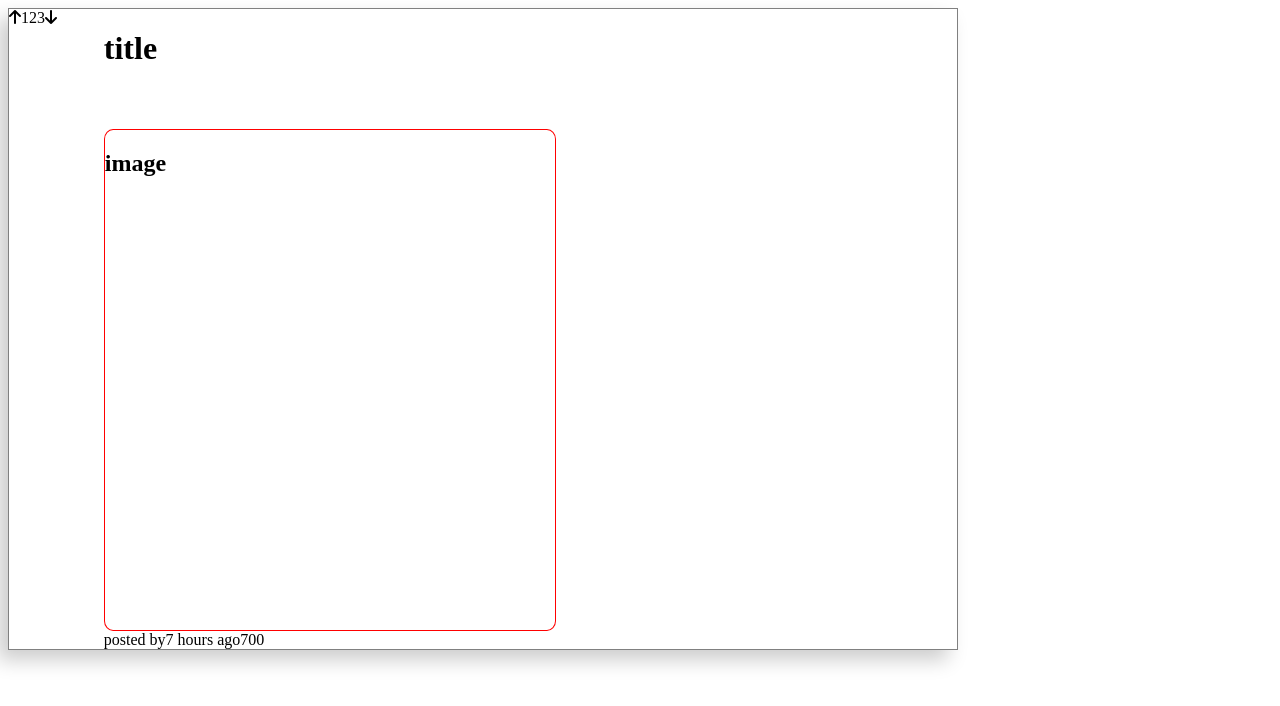
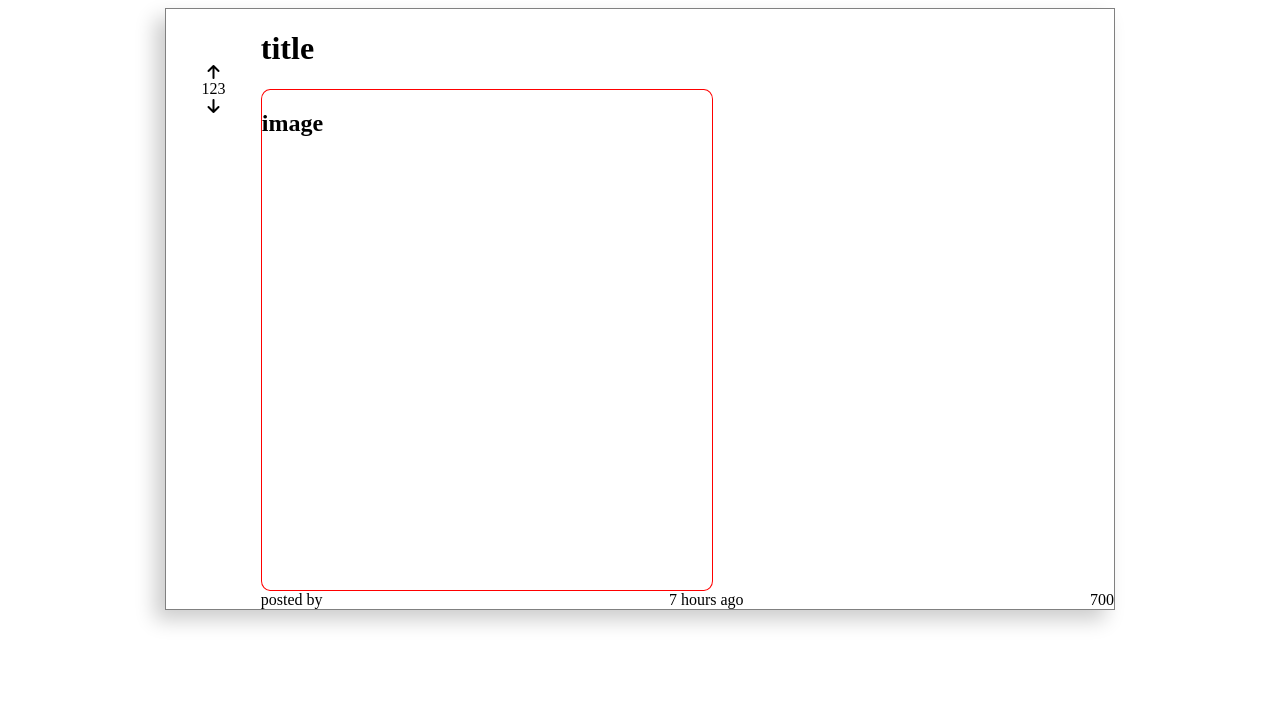
Before and after one commit to willmchristensen/reddit-clone, a React (Vite) app: page / in a window 1280 px wide. Shown: the top 706 px of the page. Built offline with nearby package versions, Linux system fonts and the light colour scheme.

Commit message:
postcard

```diff
--- a/src/Components/PostCard.css
+++ b/src/Components/PostCard.css
@@ -1,3 +1,7 @@
+.post-card-wrapper{
+    display: flex;
+    justify-content: center;
+}
 .post-card-container{
     width: 75%;
     height: 100%;
@@ -16,10 +20,14 @@
 }
 .votes-wrapper{
     height: 20vh;
+    display: flex;
+    flex-direction: column;
+    justify-content: center;
+    align-items: center;
 }
-.title{
+/* .title{
     height: 15vh;
-}
+} */
 .image{
     grid-area: c;
     height: 500px;
@@ -29,4 +37,6 @@
 }
 .post-data{
     grid-area: d;
+    display: flex;
+    justify-content: space-between;
 }
--- a/src/Components/PostCard/PostCard.jsx
+++ b/src/Components/PostCard/PostCard.jsx
@@ -1,6 +1,7 @@
 import '../PostCard.css';
 function PostCard({}){
     return (
+        <div className="post-card-wrapper">
             <div className="post-card-container">
                 <div className="votes">
                     <div className="votes-wrapper">
@@ -21,6 +22,7 @@ function PostCard({}){
                     <span>700</span>
                 </div>
             </div>
+        </div>
     )
 }
 
```
Lines whose indentation alone changed are shown as unchanged.
